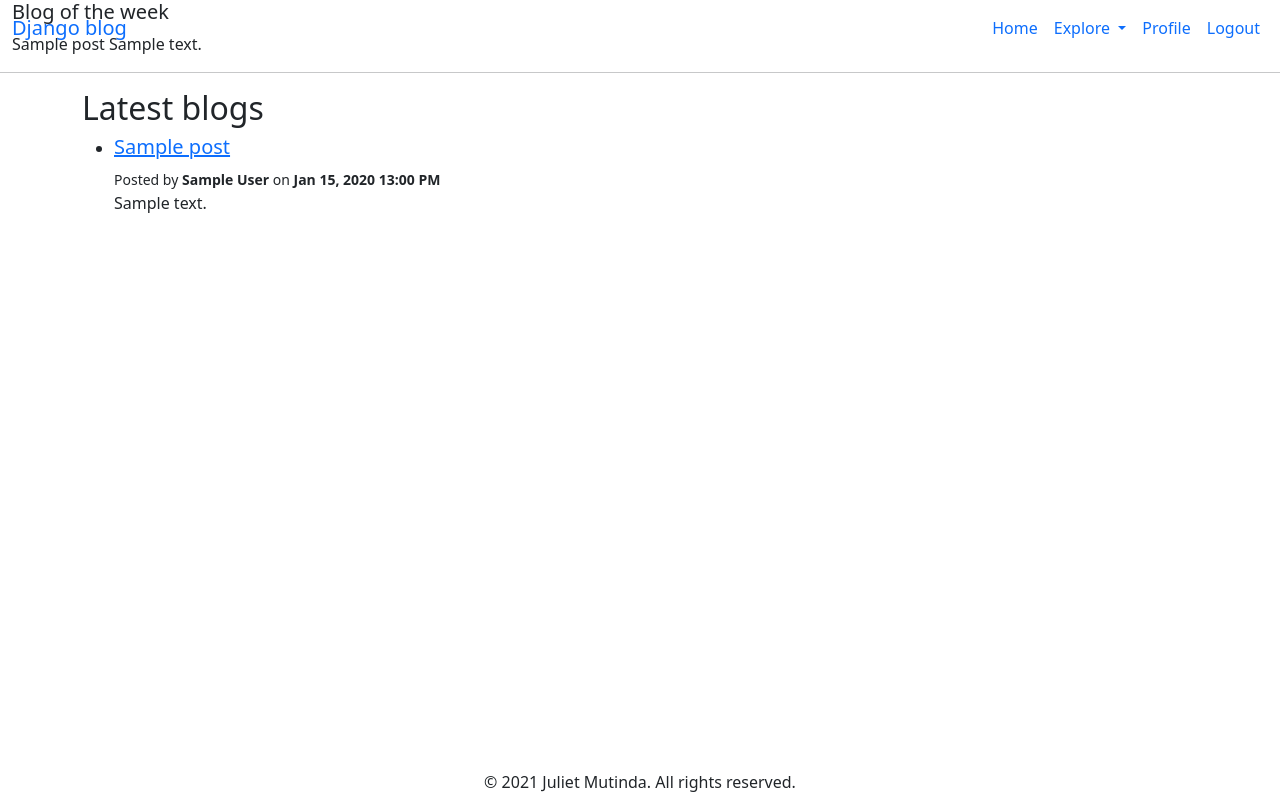
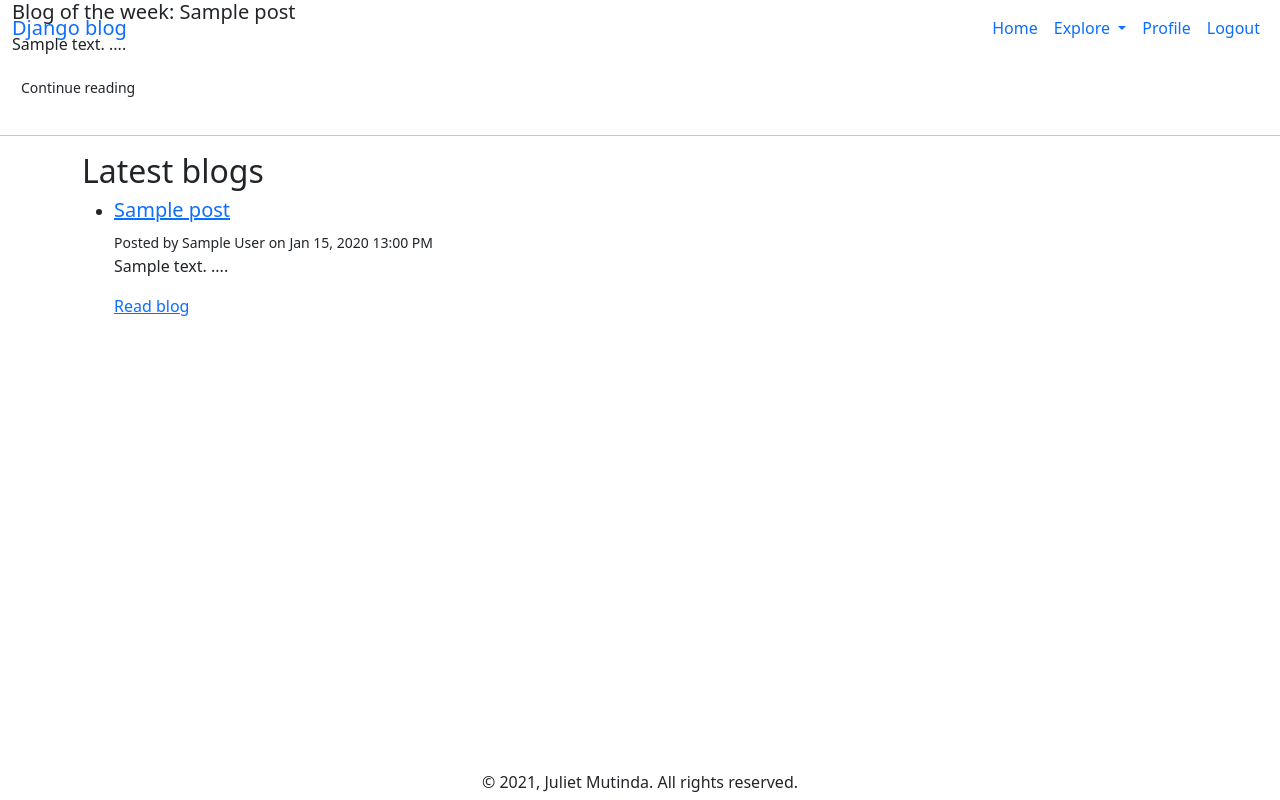
Before and after one commit to MsMutinda/Django-Blog, a Django app: page / in a window 1280 px wide. Run offline with Django 3.2, Linux system fonts and the light colour scheme; tables that the repository leaves empty hold one stand-in row (values such as "Sample post"); some libraries are stand-ins or nearby versions.

Commit message:
more styling

```diff
--- a/myblog/templates/myblog/home.html
+++ b/myblog/templates/myblog/home.html
@@ -57,9 +57,9 @@
 
     <div class="container-fluid">
         <div class="featured">
-            <h5 class="featured-header"> Blog of the week </h5>
-            {{ featured_post.title }}
-            {{ featured_post.text }}
+            <h5 class="featured-header"> Blog of the week: <span> {{ featured_post.title }} </span> </h5>
+            <p> {{ featured_post.text|slice:"0:872"|add:" ...."}} </p>
+            <p class="btn btn-sm"> Continue reading </p>
         </div>
     </div>
     <hr class="featured-hr" />
@@ -71,9 +71,10 @@
                 {% for blog in blogs %}
                     <li>
                         <h5> <a href="{% url 'post_detail' blog.pk %}"> {{ blog.title }} </a> </h5>
-                        <small> Posted by <strong> {{ blog.author.first_name }} {{ blog.author.last_name }} </strong>
-                                on <strong> {{ blog.created_date|date:"M j, Y H:i A" }} </strong> </small>
-                        <p> {{ blog.text }} </p>
+                        <small> Posted by <span> {{ blog.author.first_name }} {{ blog.author.last_name }} </span>
+                                on <span> {{ blog.created_date|date:"M j, Y H:i A" }} </span> </small>
+                        <p> {{ blog.text|slice:"0:642"|add:" ...." }} </p>
+                        <p class="continue"> <a href=""> Read blog </a> </p>
                     </li> <br />
                 {% endfor %}
             </ul>
@@ -81,7 +82,7 @@
     </div>
 
     <footer class="fixed-bottom">
-        <h6 class="text-center"> © 2021 Juliet Mutinda. All rights reserved. </h6>
+        <h6 class="text-center"> © 2021, Juliet Mutinda. All rights reserved. </h6>
     </footer>
 
 
```
